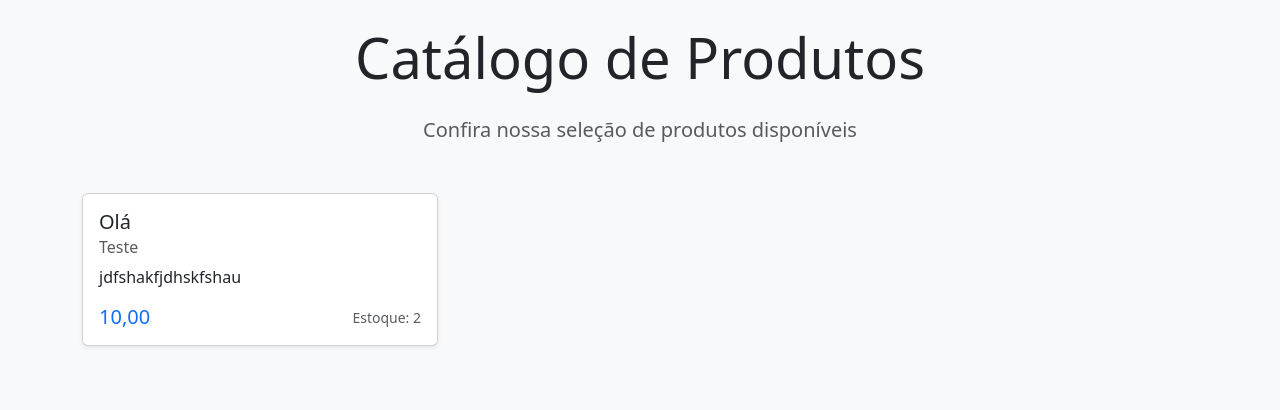
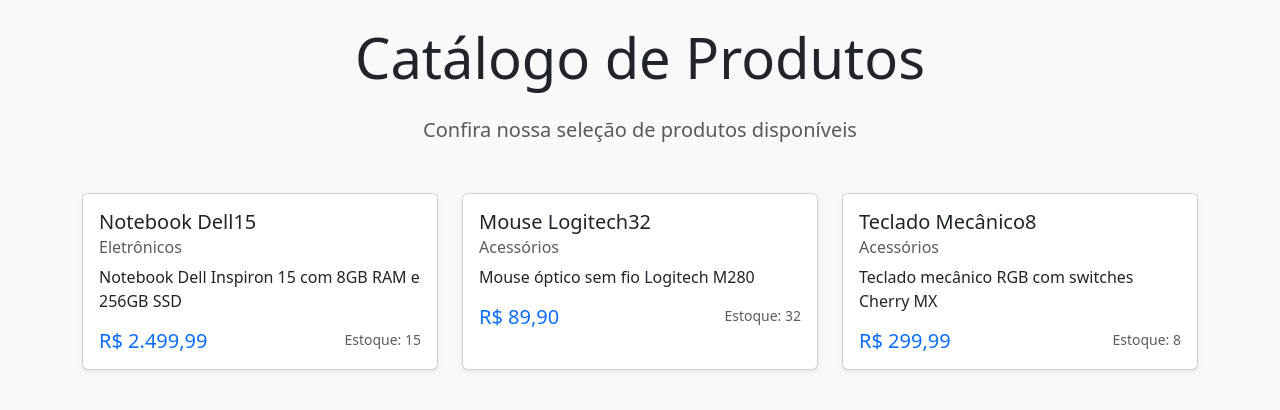
Before and after one commit to pedrocarvalho3/pratice-frontend-test, a React (Vite) app: page / in a window 1280 px wide. Shown: the top 410 px of the page. Built offline with nearby package versions, Linux system fonts and the light colour scheme.

Commit message:
feat: :sparkles: implementing product card with mocked data

```diff
--- a/src/pages/HomePage.tsx
+++ b/src/pages/HomePage.tsx
@@ -2,6 +2,46 @@ import React from "react";
 import { Card, Col, Container, Row } from "react-bootstrap";
 
 const HomePage: React.FC = () => {
+    const initialProducts = [
+      {
+        id: 1,
+        name: "Notebook Dell",
+        description: "Notebook Dell Inspiron 15 com 8GB RAM e 256GB SSD",
+        price: 2499.99,
+        category: "Eletrônicos",
+        stock: 15,
+        createdAt: new Date("2025-06-15"),
+        updatedAt: new Date("2025-07-15"),
+      },
+      {
+        id: 2,
+        name: "Mouse Logitech",
+        description: "Mouse óptico sem fio Logitech M280",
+        price: 89.9,
+        category: "Acessórios",
+        stock: 32,
+        createdAt: new Date("2025-05-20"),
+        updatedAt: new Date("2025-07-20"),
+      },
+      {
+        id: 3,
+        name: "Teclado Mecânico",
+        description: "Teclado mecânico RGB com switches Cherry MX",
+        price: 299.99,
+        category: "Acessórios",
+        stock: 8,
+        createdAt: new Date("2025-02-11"),
+        updatedAt: new Date("2025-02-11"),
+      },
+    ];
+
+    const formatPrice = (price: number) => {
+      return new Intl.NumberFormat("pt-BR", {
+        style: "currency",
+        currency: "BRL",
+      }).format(price);
+    };
+
     return (
       <Container>
         <div className="text-center mb-5">
@@ -12,21 +52,30 @@ const HomePage: React.FC = () => {
         </div>
 
         <Row>
-        <Col key={1} md={6} lg={4} className="mb-4">
+          {initialProducts.map((product) => (
+            <Col key={product.id} md={6} lg={4} className="mb-4">
               <Card className="h-100 shadow-sm">
                 <Card.Body>
                   <Card.Title className="d-flex justify-content-between align-items-start">
-                Olá
+                    {product.name}
+                    {product.stock}
                   </Card.Title>
-              <Card.Subtitle className="mb-2 text-muted">Teste</Card.Subtitle>
-              <Card.Text>jdfshakfjdhskfshau</Card.Text>
-              <div className="d-flex justify-content-between align-items-center">
-                <span className="h5 text-primary mb-0">10,00</span>
-                <small className="text-muted">Estoque: 2</small>
+                  <Card.Subtitle className="mb-2 text-muted">
+                    {product.category}
+                  </Card.Subtitle>
+                  <Card.Text>{product.description}</Card.Text>
+                  <div className="d-flex justify-content-between align-items-bottom">
+                    <span className="h5 text-primary mb-0">
+                      {formatPrice(product.price)}
+                    </span>
+                    <small className="text-muted">
+                      Estoque: {product.stock}
+                    </small>
                   </div>
                 </Card.Body>
               </Card>
             </Col>
+          ))}
         </Row>
       </Container>
     );
```
Lines whose indentation alone changed are shown as unchanged.
